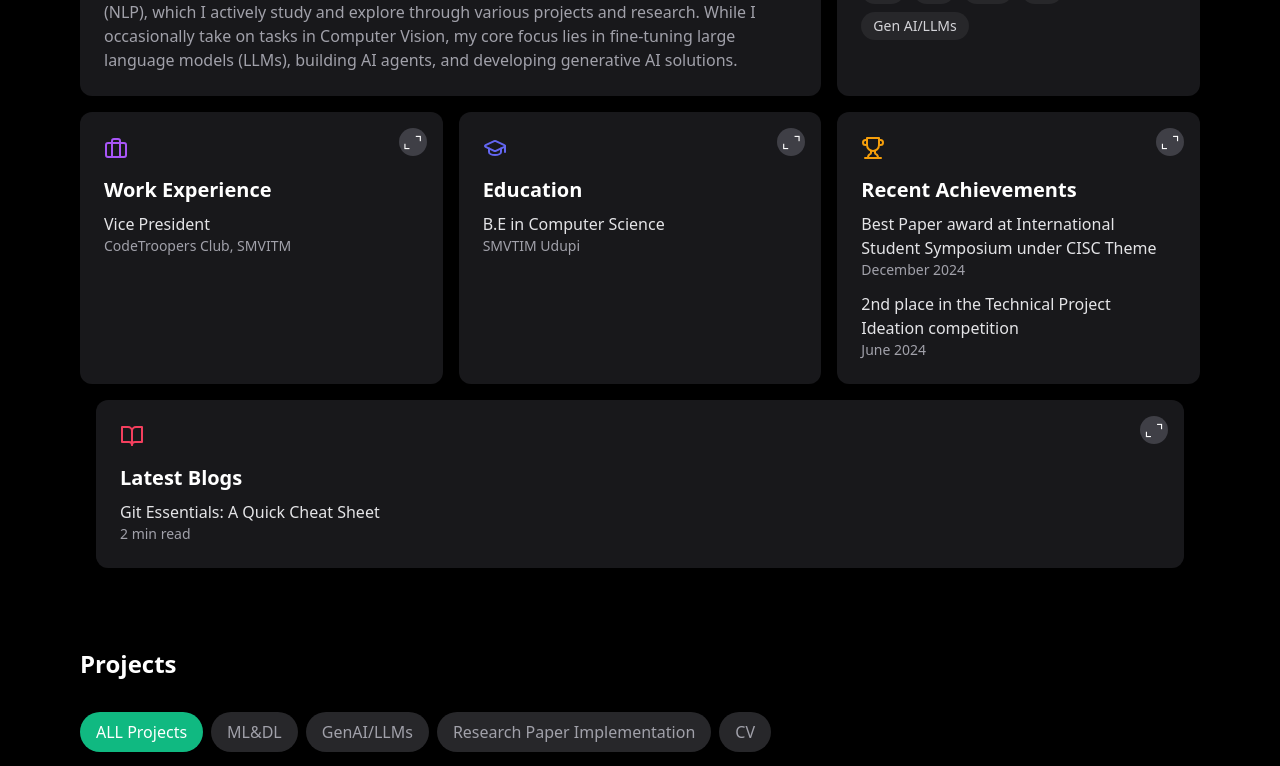
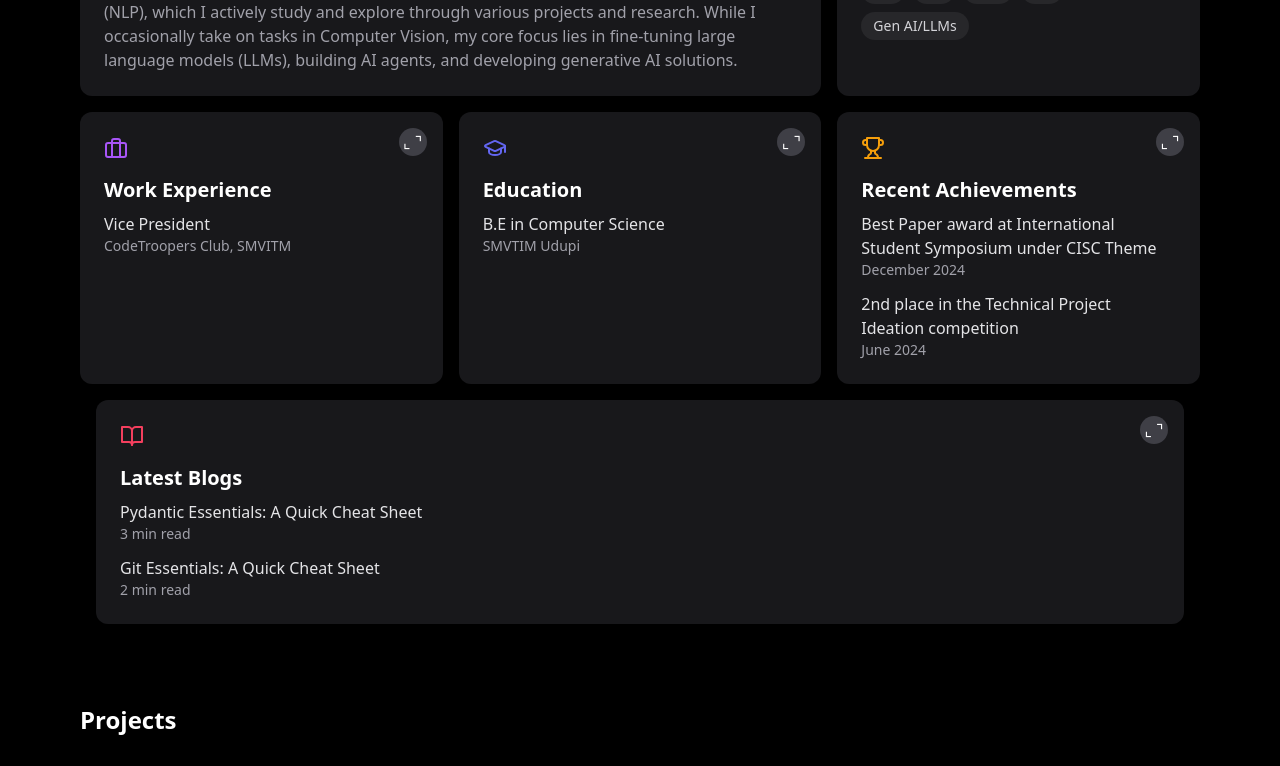
Before and after one commit to sumedhnvda/portfolio, a React (Vite) app: page / in a window 1280 px wide. Shown: the part 712-1478 px from the top of the page. Built offline with nearby package versions, Linux system fonts and the light colour scheme.

Commit message:
new blog

```diff
--- a/src/data/blogs.ts
+++ b/src/data/blogs.ts
@@ -4,11 +4,21 @@ export const blogs: BlogPost[] = [
 {
   id: '1',
   title: 'Git Essentials: A Quick Cheat Sheet',
-  date: '09=06-2025',
+  date: '09-06-2025',
   description: 'A concise Git cheat sheet covering essential commands for everyday developers. Ideal for quick reference and beginners looking to get started with version control.',
   url: 'https://medium.com/@sumedhnavuda/git-essentials-4b9acd65f858',
   readTime: '2 min read',
   tags: ['Git', 'Version Control', 'Cheat Sheet', 'Beginner']
+},
+
+{
+  "id": "3",
+  "title": "Pydantic Essentials: A Quick Cheat Sheet",
+  "date": "16-06-2025",
+  "description": "A concise Pydantic cheat sheet covering common field types, validation, and model configuration. Perfect for FastAPI developers and Pythonistas seeking quick reference.",
+  "url": "https://sumedhnavuda.medium.com/pydantic-essentials-62a6eacdc80c",
+  "readTime": "3 min read",
+  "tags": ["Python", "Pydantic", "FastAPI", "Cheat Sheet", "Validation"]
 }
 
 ];
```
